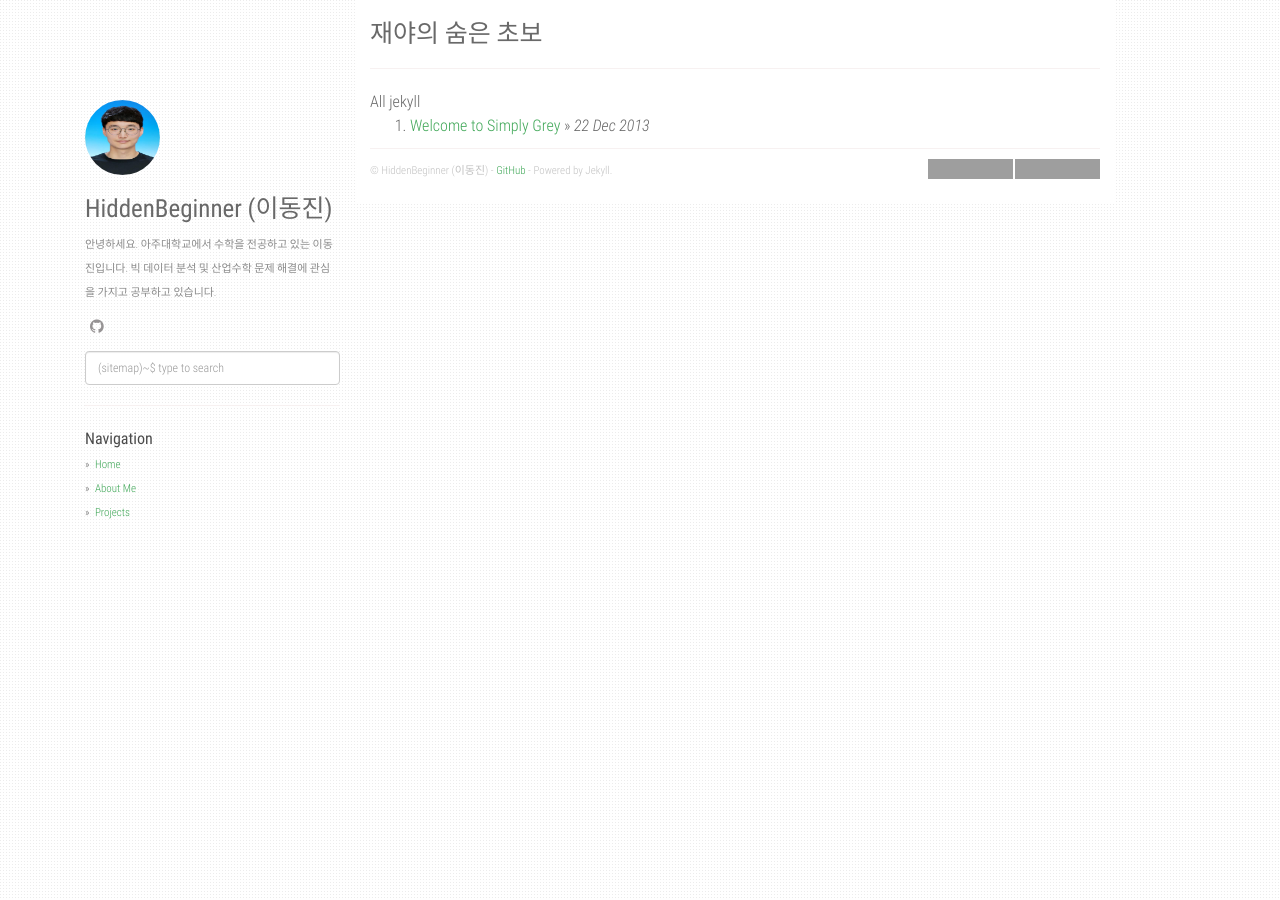
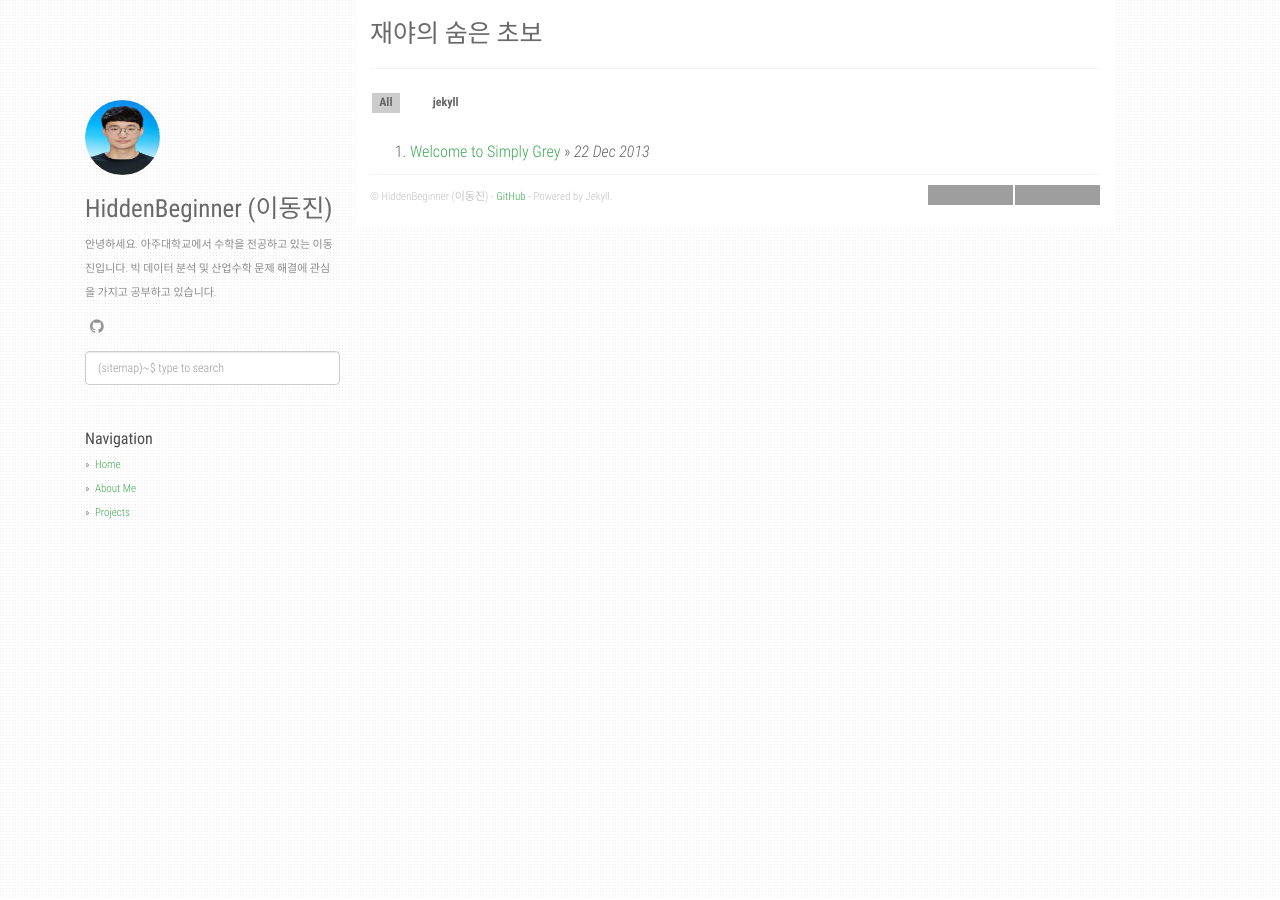
Before and after one commit to agusmakmun/agusmakmun.github.io, a Jekyll site: the page built from index.html, in a window 1280 px wide. Built offline with Jekyll 4.4.1, drawn with Linux system fonts in a browser that asks for light colours; the list of posts is cut into pages by our own code; grey boxes are pictures that could not be loaded.

Commit message:
Update category_tag.html

```diff
--- a/_includes/category_tag.html
+++ b/_includes/category_tag.html
@@ -1,26 +1,26 @@
 {% if site.enableCat ==  true %}
-	<div id="cat-filter" class="cat-group">
-		<span class="cat-filter cat-cloud all active">All</span>
+	<div id="tag-filter" class="tag-group">
+		<span class="tag-filter tag-cloud all active">All</span>
 
-    {% assign catarray = site.catarray %}
-    {% for post in site.posts %}
-      {% for cat in post.categories %}
-        {% assign catarray = catarray | push: cat %}
+    {% assign tagarray = site.catarray %}
+    {% for project in site.posts %}
+      {% for tag in project.categories %}
+        {% assign tagarray = tagarray | push: tag %}
       {% endfor %}
     {% endfor %}
 
-    {% assign cats = catarray[1] %}
-    {% for item in catarray %}
-      {% assign catDown = item | downcase %}
-      {% assign catComp = cats | downcase %}
-      {% unless CatComp contains catDown %}
-        {% capture cats %}{{ cats }}|{{ item }}{% endcapture %}
+    {% assign tags = tagarray[1] %}
+    {% for item in tagarray %}
+      {% assign tagDown = item | downcase %}
+      {% assign tagComp = tags | downcase %}
+      {% unless tagComp contains tagDown %}
+        {% capture tags %}{{ tags }}|{{ item }}{% endcapture %}
       {% endunless %}
     {% endfor %}
 
-    {% assign catlist = cats | split: '|' | sort %}
-    {% for cat in catlist %}
-      <span class="cat-filter cat-cloud" data-cat="{{ cat | downcase }}">{{ cat }}</span>
+    {% assign taglist = tags | split: '|' | sort %}
+    {% for tag in taglist %}
+      <span class="tag-filter tag-cloud" data-tag="{{ tag | downcase }}">{{ tag }}</span>
     {% endfor %}
 	</div>
 {% endif %}
```
